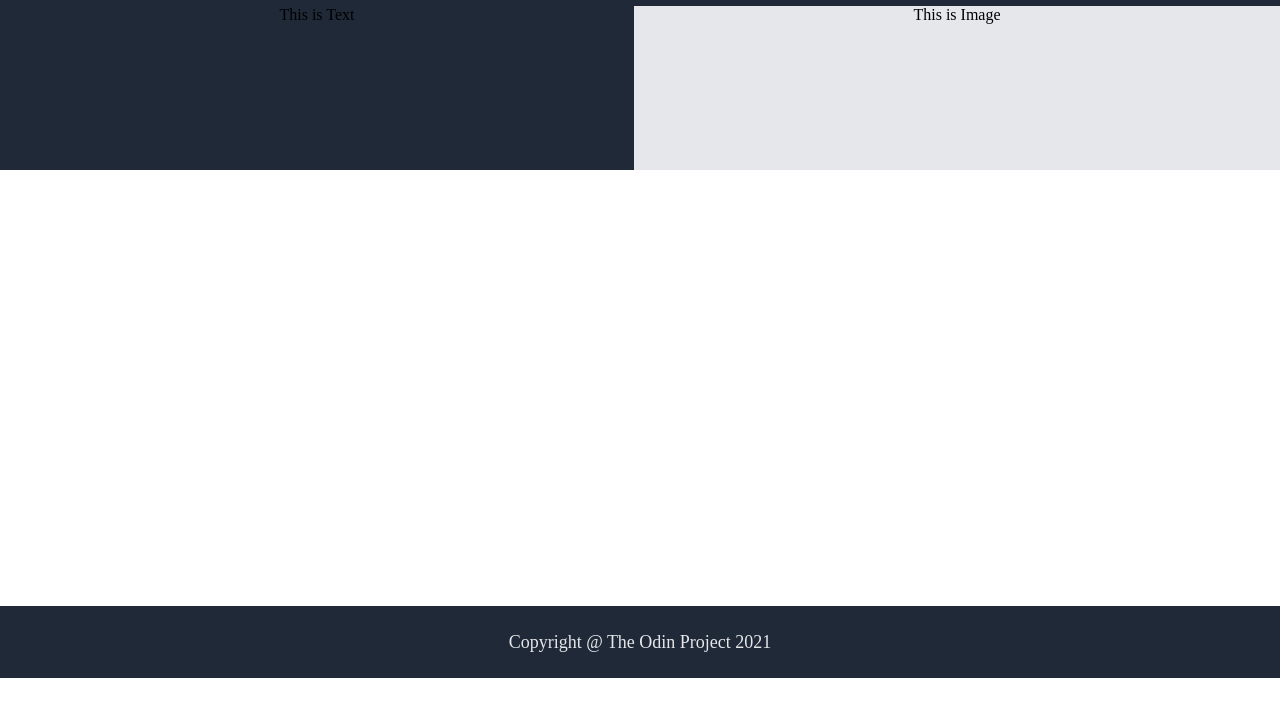
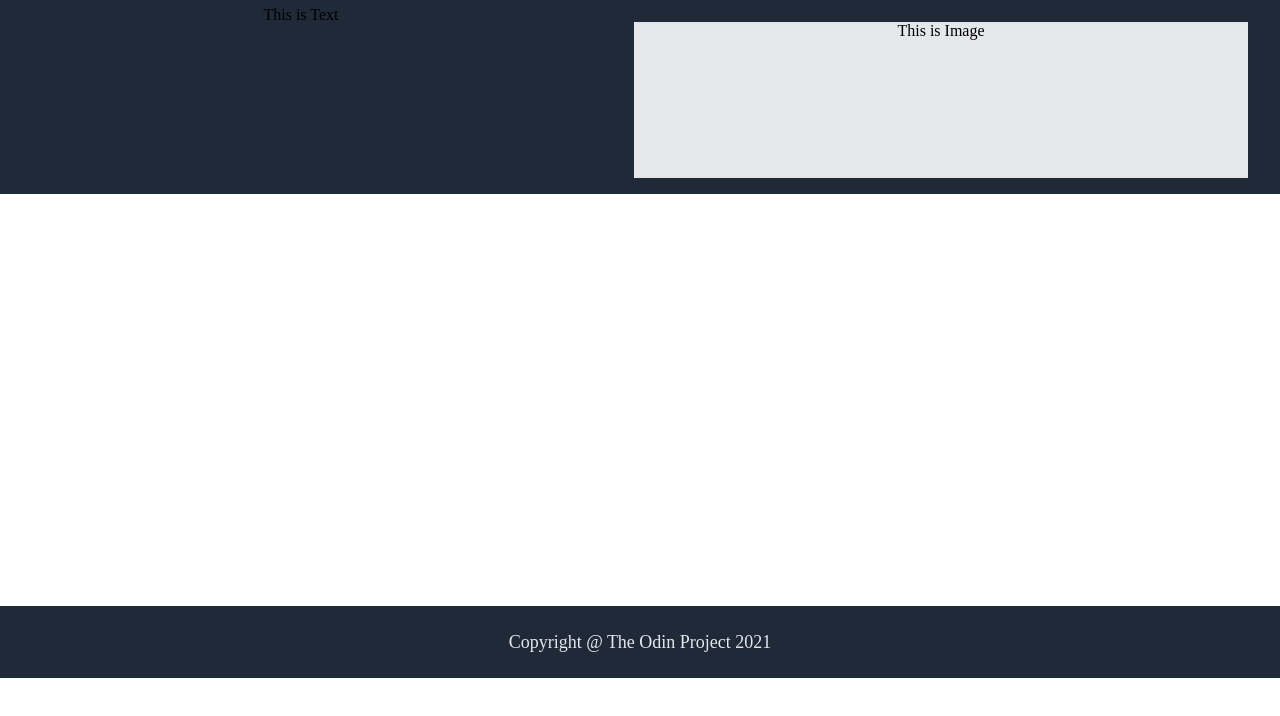
Before and after one commit to Leighton-W/Landing-Page, a plain HTML site: page index.html in a window 1280 px wide. Shown: the part 66-782 px from the top of the page. Drawn offline with Linux system fonts and the light colour scheme.

Commit message:
Added Padding and Margin
added padding and margin to the right-image flexbox

```diff
--- a/style.css
+++ b/style.css
@@ -35,6 +35,7 @@ body{
 
 .right-image{
     background: #e5e7eb;
+    margin: 16px 32px;
 }
 
 .header, .footer{
```
